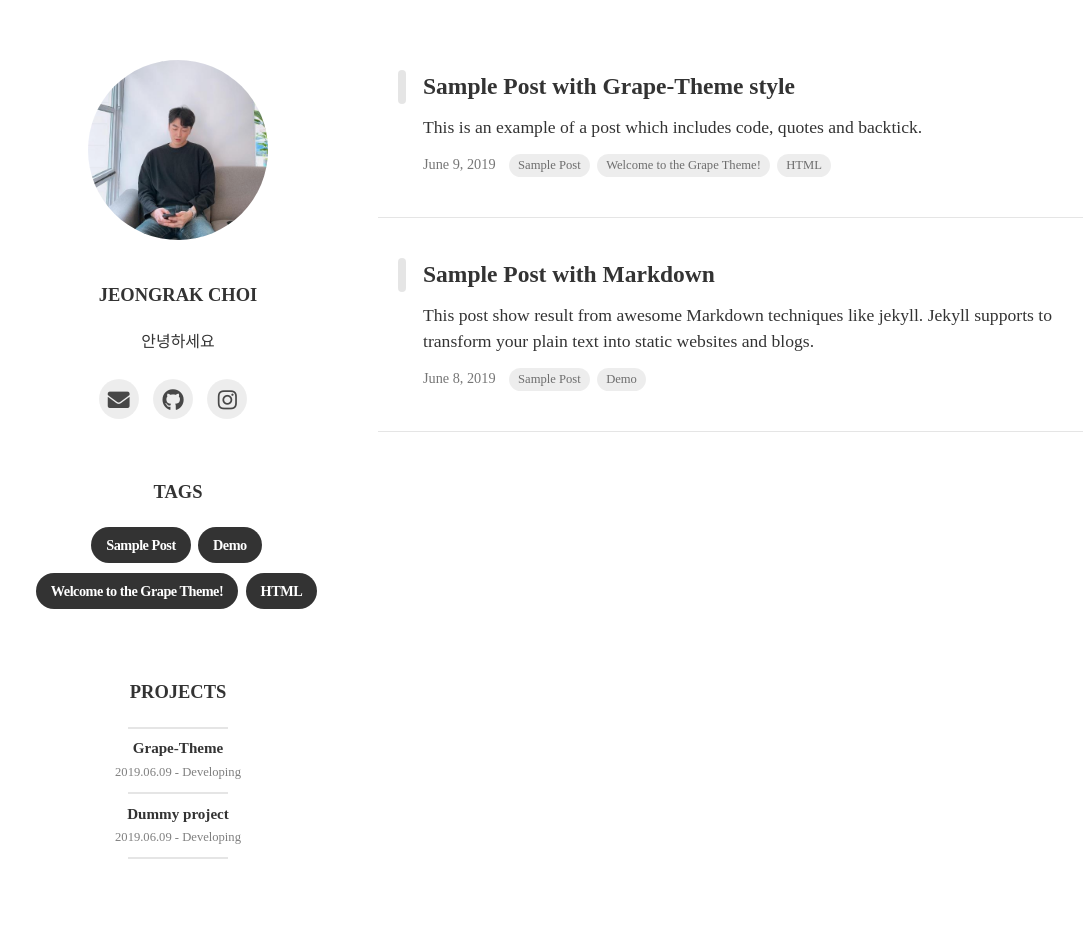
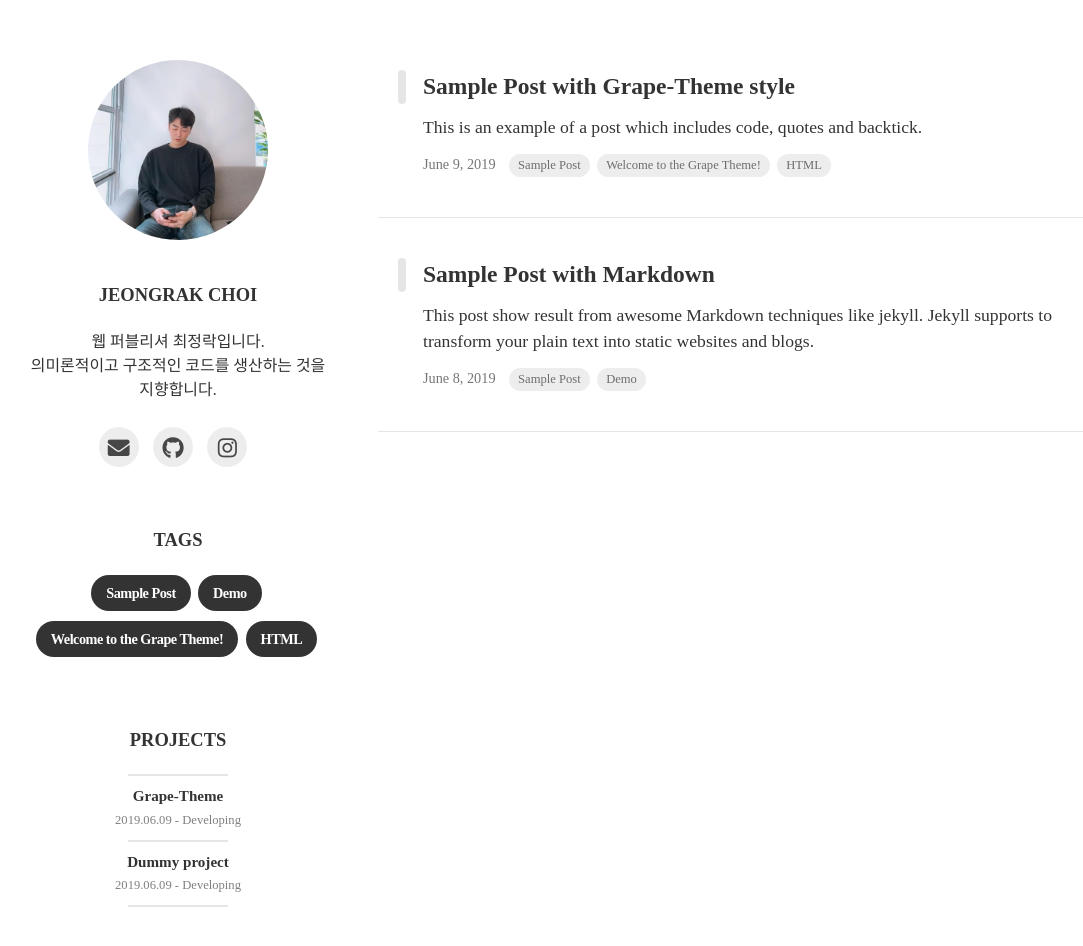
Before and after one commit to JeongrakChoi/JeongrakChoi.github.io, a Jekyll site: the page built from index.html, in a window 1280 px wide. Shown: the whole page, without its empty margins (92-1175 px from the left). Built offline with Jekyll 4.4.1, drawn with Linux system fonts in a browser that asks for light colours; nearby versions of some CDN libraries; some web fonts are replaced; the list of posts is cut into pages by our own code; before the commit the page ends 900 px from its top, so only the background shows below that.

Commit message:
Update _config.yml

```diff
--- a/_config.yml
+++ b/_config.yml
@@ -11,7 +11,7 @@ theme_settings :
   profile :
     image : assets/img/profile.jpg
     username : Jeongrak Choi
-    description : 안녕하세요
+    description : 웹 퍼블리셔 최정락입니다.<br>의미론적이고 구조적인 코드를 생산하는 것을 지향합니다.
     experience :
       - start : 2013-12
         end : 2015-04
```
